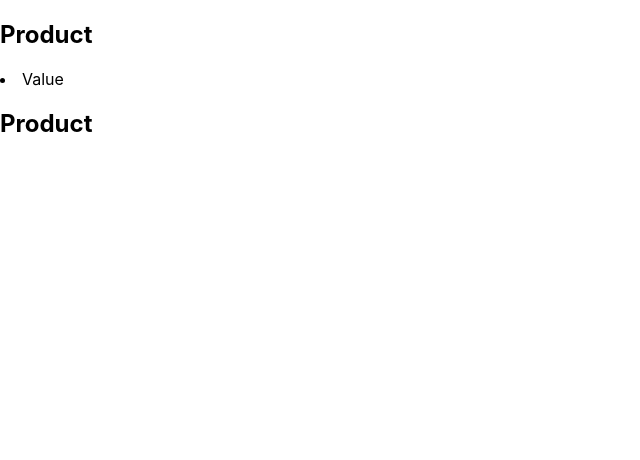
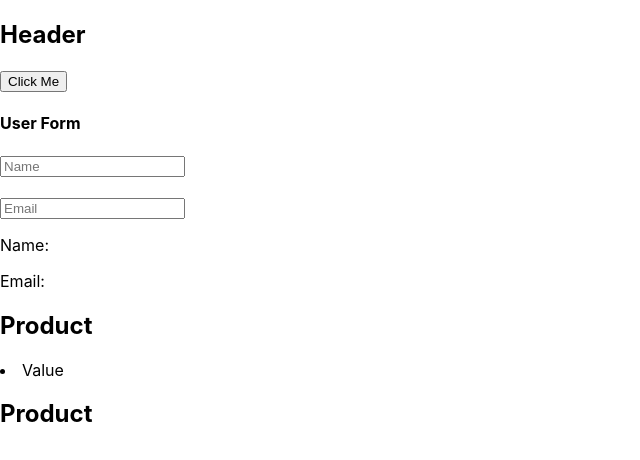
Before and after one commit to rakibul158/react-class, a React (Create React App) app: page / in a window 1280 px wide. Shown: the top 460 px of the page, without its empty margins (0-640 px from the left). Built offline with nearby package versions, Linux system fonts and the light colour scheme.

Commit message:
Using state for learning

```diff
--- /dev/null
+++ b/src/components/Parent/Parent.js
@@ -0,0 +1,91 @@
+import React, { Component } from 'react';
+
+class Parent extends Component {
+    constructor(props) {
+        super(props);
+        this.state = {
+            currentValue: '',
+            name: '',
+            email: ''
+        };
+        this.handleHoverItem = this.handleHoverItem.bind(this);
+        this.yourName = this.yourName.bind(this);
+        this.yourEmail = this.yourEmail.bind(this);
+    }
+
+
+    handleHoverItem= (e) =>{
+        var item = e.target.getAttribute('just-check');
+        this.setState({
+            currentValue: item
+        });
+        // console.log(item);
+    }
+
+    yourName = (e) => {
+        var name = e.target.value;
+        this.setState({
+            name: name
+
+        });
+        console.log(name);
+    }
+
+    yourEmail = (e) =>{
+        var email = e.target.value;
+        this.setState({
+            email: email
+
+        });
+        console.log(email);
+    }
+
+    header(){
+        const header = "Header";
+        var { currentValue } = this.state;
+        return (
+            <>
+                <h2>{header}</h2>
+                <h4>{ currentValue }</h4>
+                <button just-check="Yeah! You Click Me!" onClick={this.handleHoverItem}>Click Me</button>
+
+            </>
+
+        )
+    }
+
+    submitForm()  {
+        return (
+            <>
+                <h4>User Form</h4>
+                <input type="text" id="name" onChange={this.yourName} placeholder="Name" />
+                <br />
+                <br />
+                <input type="text" id="email" onChange={this.yourEmail} placeholder="Email" />
+                <br />
+            </>
+        )
+    }
+
+    showFormData(){
+        var { name, email } = this.state;
+        return(
+            <>
+            <p>Name: {name}</p>
+            <p>Email: {email}</p>
+            </>
+        )
+    }
+
+    render() {
+        return (
+            <div>
+                { this.header() }
+                { this.submitForm() }
+                { this.showFormData() }
+            </div>
+        );
+    }
+}
+
+export default Parent;
--- /dev/null
+++ b/src/components/Product/Product.css
@@ -0,0 +1,3 @@
+h2:active {
+    border: 1px solid #000;
+}
--- a/src/components/Shop/Shop.js
+++ b/src/components/Shop/Shop.js
@@ -1,4 +1,5 @@
 import React, { Component } from 'react';
+import Parent from '../Parent/Parent';
 import Product from '../Product/Product';
 
 class Shop extends Component {
@@ -14,24 +15,16 @@ class Shop extends Component {
         this.setState({
             currentValue: item
         });
-        // this.setState = (prevState, currStten) => {
+      }
 
-        //   console.log("shop =====", e.target.getAttribute('just-check'));
-        // };
-
-        // const { name, value } = e.target;
-        // this.setState({
-        //   currentValue: value
-        // });
-        // console.log(item);
-      }
       render() {
-        var currentValue = this.state.currentValue;
+        var { currentValue } = this.state;
         return (
           <div>
+            <Parent></Parent>
             <Product currentValue={currentValue}></Product>
             <li
-              type="button" just-check = "Hello"
+              type="button" just-check = "Wow! Hover Me."
               onMouseEnter={this.handleHoverItem}
             >Value</li>
           </div>
```
Also changed, not shown: src/components/Child/Child.js (added).
